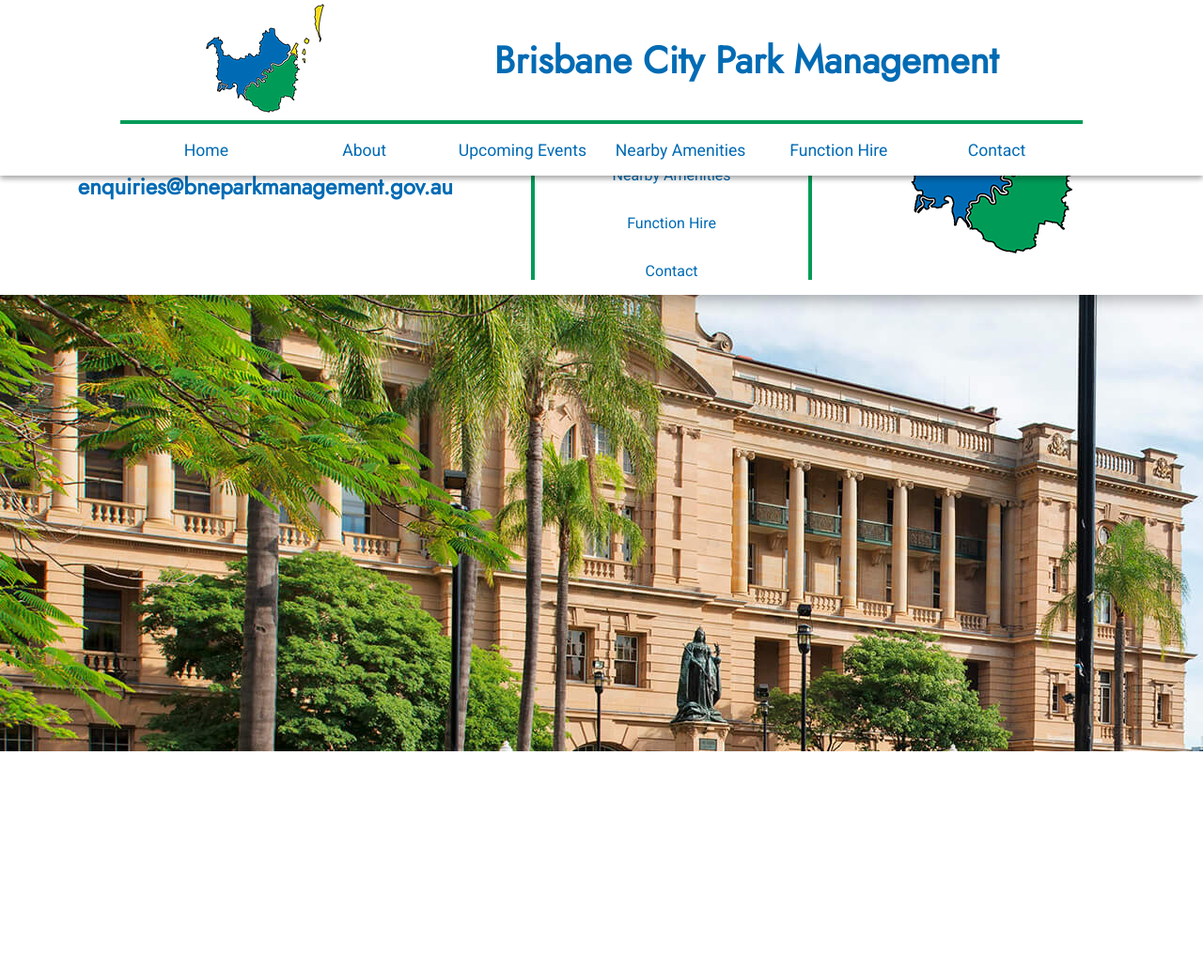
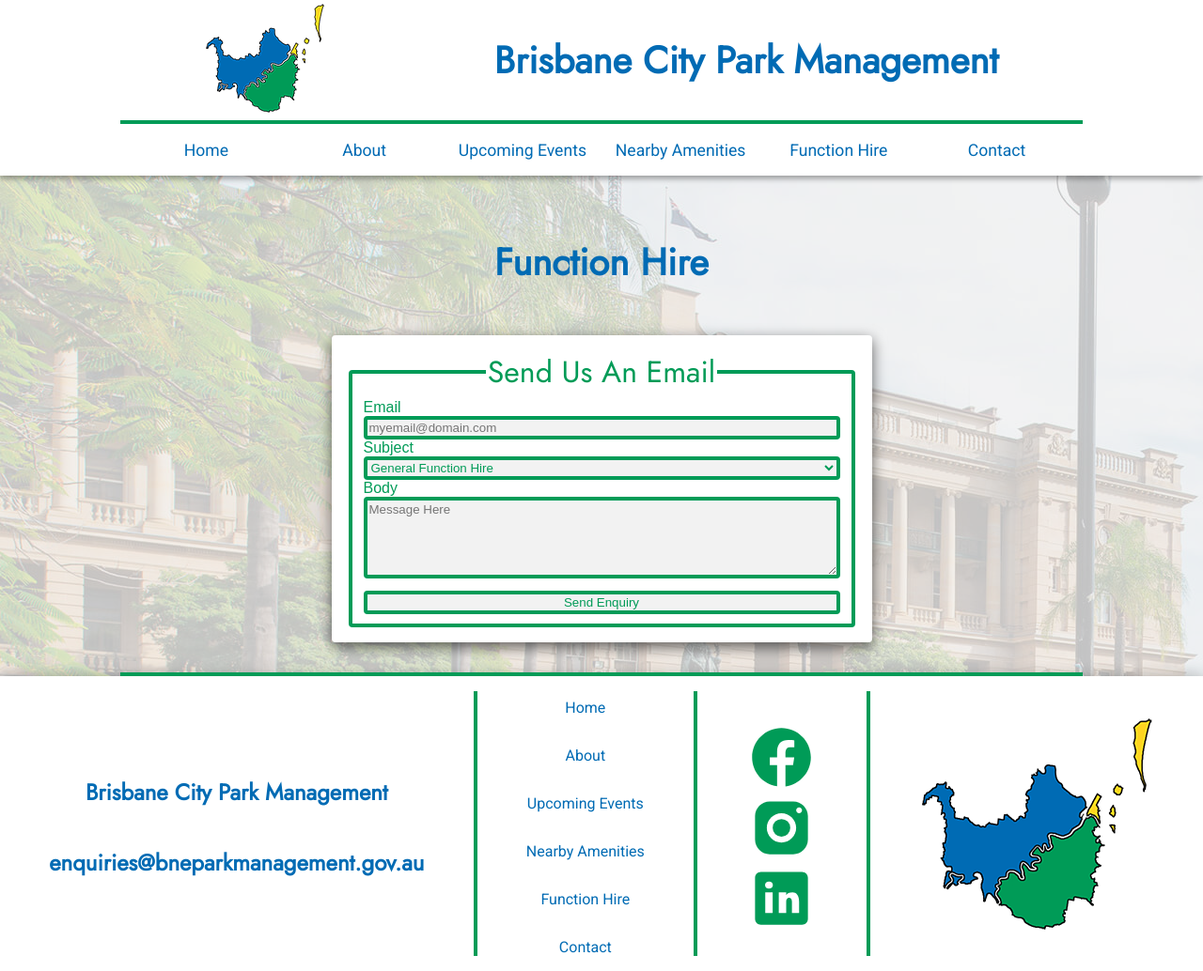
Before and after one commit to TheRealJackK/webtech-partB, a PHP site: page /pages/functionhire.html in a window 1280 px wide. Shown: the whole page at 94% size. Before the commit the page ends 800 px from the top, so only its background shows below. Run offline with PHP 8.4, Linux system fonts and the light colour scheme.

Commit message:
added icons, formatted form, small style changes

```diff
--- a/css/styles.css
+++ b/css/styles.css
@@ -83,20 +83,16 @@
     color: #009b57;
 }
 
+header > nav > a:visited {
+    color: #fed420;
+}
+
 header > div {
     display: flex;
     justify-content: space-around;
     align-items: center;
     margin: auto;
     max-width: 80%;
-}
-
-#email::before {
-    content: "enquiries";
-}
-
-#email::after {
-    content: "bneparkmanagement.gov.au";
 }
 
 #hamburger-container {
@@ -115,7 +111,15 @@
 
 #hamburger-container:hover > #hamburger-links {
     display: block;
-    text-decoration: underline #009b57 1.5px;
+}
+
+
+#email::before {
+    content: "enquiries";
+}
+
+#email::after {
+    content: "bneparkmanagement.gov.au";
 }
 
 footer {
@@ -283,66 +287,62 @@
 }
 
 form {
-    width: 50%;
     margin: 1em;
     padding: 1em;
-    background: #333333;
+    background: #ffffff;
     border-radius: 4px;
     box-shadow: rgba(0, 0, 0, 0.6) 0px 5px 15px;
-    border: 2px solid #009b57;
 }
 
-form div {
+form > fieldset {
     display: flex;
     flex-direction: column;
+    border: 4px solid #009b57;
     border-radius: 4px;
 }
 
-form h3 {
-    font-family: 'Kdam Thmor Pro', sans-serif;
-    font-size: 1.5em;
-    color: #ffffff;
-    text-align: left;
+form > fieldset > legend {
+    font-family: 'Jost', sans-serif;
+    font-size: xx-large;
+    color: #009b57;
 }
 
-form label {
+form > fieldset > label {
     font-family: 'Kdam Thmor Pro', sans-serif;
-    color: #ffffff;
+    color: #009b57;
     font-size: 1em;
     text-align: left;
 }
 
-form input {
-    border: 2px solid #009b57;
+form > fieldset > input {
+    border: 4px solid #009b57;
     border-radius: 4px;
-    color: #ffffff;
-    background: #262626;
-    font-family: 'Kanit', sans-serif;
+    color: #009b57;
+    background: #f2f2f2;
+    font-family: 'Kdam Thmor Pro', sans-serif;
 }
 
-form select {
-    border: 2px solid #009b57;
+form > fieldset > select {
+    border: 4px solid #009b57;
     border-radius: 4px;
-    color: #ffffff;
-    background: #262626;
-    font-family: 'Kanit', sans-serif;
+    color: #009b57;
+    background: #f2f2f2;
+    font-family: 'Kdam Thmor Pro', sans-serif;
 }
 
-form textarea {
-    border: 2px solid #009b57;
+form > fieldset > textarea {
+    border: 4px solid #009b57;
     border-radius: 4px;
-    color: #ffffff;
-    background: #262626;
-    font-family: 'Kanit', sans-serif;
+    color: #009b57;
+    background: #f2f2f2;
+    font-family: 'Kdam Thmor Pro', sans-serif;
 }
 
 #submit {
-    width: 100%;
-    margin: auto;
     margin-top: 1em;
     cursor: pointer;
-    color: #ffffff;
-    font-family: 'Kanit', sans-serif;
+    color: #009b57;
+    font-family: 'Kdam Thmor Pro', sans-serif;
     transition: 500ms;
 }
 
@@ -354,8 +354,6 @@
 #honeypot {
     display: none;
 }
-
-/* Loading Spinner */
 
 @media screen and (max-width: 600px) {
 
@@ -400,10 +398,6 @@
         padding-bottom: 1em;
     }
 
-    main form {
-        width: 90%;
-    }
-
     main > div > img {
         width: 80%;
     }
@@ -415,6 +409,7 @@
     #hamburger-container {
         display: flex;
         flex-direction: column;
+        border-top: 4px solid #009b57;
     }
 
     #hamburger-container > #hamburger-icon {
--- a/pages/functionhire.html
+++ b/pages/functionhire.html
@@ -16,25 +16,47 @@
         </div>
         <nav>
             <a href="../index.html"><p>Home</p></a>
-            <a href="../pages/about.html"><p>About</p></a>
-            <a href="../pages/events.html"><p>Upcoming Events</p></a>
-            <a href="../pages/nearby.html"><p>Nearby Amenities</p></a>
-            <a href="../pages/functionhire.html"><p>Function Hire</p></a>
-            <a href="../pages/contact.html"><p>Contact</p></a>
+            <a href="./pages/about.html"><p>About</p></a>
+            <a href="./pages/events.html"><p>Upcoming Events</p></a>
+            <a href="./pages/nearby.html"><p>Nearby Amenities</p></a>
+            <a href="./pages/functionhire.html"><p>Function Hire</p></a>
+            <a href="./pages/contact.html"><p>Contact</p></a>
         </nav>
         <div id="hamburger-container">
             <img id="hamburger-icon" src="" alt="hamburger" />
             <ul id="hamburger-links">
                 <a href="../index.html"><p>Home</p></a>
-                <li><a href="../pages/about.html"><p>About</p></a></li>
-                <li><a href="../pages/events.html"><p>Upcoming Events</p></a></li>
-                <li><a href="../pages/nearby.html"><p>Nearby Amenities</p></a></li>
-                <li><a href="../pages/functionhire.html"><p>Function Hire</p></a></li>
-                <li><a href="../pages/contact.html"><p>Contact</p></a></li>
+                <li><a href="./pages/about.html"><p>About</p></a></li>
+                <li><a href="./pages/events.html"><p>Upcoming Events</p></a></li>
+                <li><a href="./pages/nearby.html"><p>Nearby Amenities</p></a></li>
+                <li><a href="./pages/functionhire.html"><p>Function Hire</p></a></li>
+                <li><a href="./pages/contact.html"><p>Contact</p></a></li>
             </ul>
         </div>
     </header>
     <main>
+        <h2>Function Hire</h2>
+        <div>
+            <form>
+                <fieldset>
+                    <legend>Send Us An Email</legend>
+                    <label>Email</label>
+                    <input type="email" name="email" id="email" placeholder="myemail@domain.com" required></input>
+                    <label>Subject</label>
+                    <input type="text" name="_honey" id="honeypot"></input>
+                    <select name="subject" id="subject" required>
+                        <option>General Function Hire</option>
+                        <option>Queen's Garden Function Hire</option>
+                        <option>Botanic Garden's Function Hire</option>
+                        <option>Anzac Square Function Hire</option>
+                    </select>
+                    <label>Body</label>
+                    <textarea rows="5" cols="60" name="message" id="message" placeholder="Message Here" required></textarea>
+                    <input type="hidden" name="_next" value="http://192.168.68.104:3000/Thankyou"></input>
+                    <input type="submit" id="submit" value="Send Enquiry"></input>
+                </fieldset>
+            </form>
+        </div>
     </main>
     <footer>
         <span>
@@ -44,11 +66,17 @@
         <div></div>
         <span>
             <a href="../index.html"><p>Home</p></a>
-            <a href="../pages/about.html"><p>About</p></a>
-            <a href="../pages/events.html"><p>Upcoming Events</p></a>
-            <a href="../pages/nearby.html"><p>Nearby Amenities</p></a>
-            <a href="../pages/functionhire.html"><p>Function Hire</p></a>
-            <a href="../pages/contact.html"><p>Contact</p></a>
+            <a href="./pages/about.html"><p>About</p></a>
+            <a href="./pages/events.html"><p>Upcoming Events</p></a>
+            <a href="./pages/nearby.html"><p>Nearby Amenities</p></a>
+            <a href="./pages/functionhire.html"><p>Function Hire</p></a>
+            <a href="./pages/contact.html"><p>Contact</p></a>
+        </span>
+        <div></div>
+        <span>
+            <img src="../images/facebook.svg" alt="social media icon">
+            <img src="../images/instagram.svg" alt="social media icon">
+            <img src="../images/linkedin.svg" alt="social media icon">
         </span>
         <div></div>
         <span>
```
Also changed, not shown: index.html (+7 -1 lines), pages/about.html (+13 -6 lines), pages/contact.html (+39 -16 lines), pages/events.html (+24 -17 lines), pages/nearby.html (+23 -16 lines), images/facebook.svg (added), images/hamburger.svg (added), images/instagram.svg (added), images/linkedin.svg (added).
